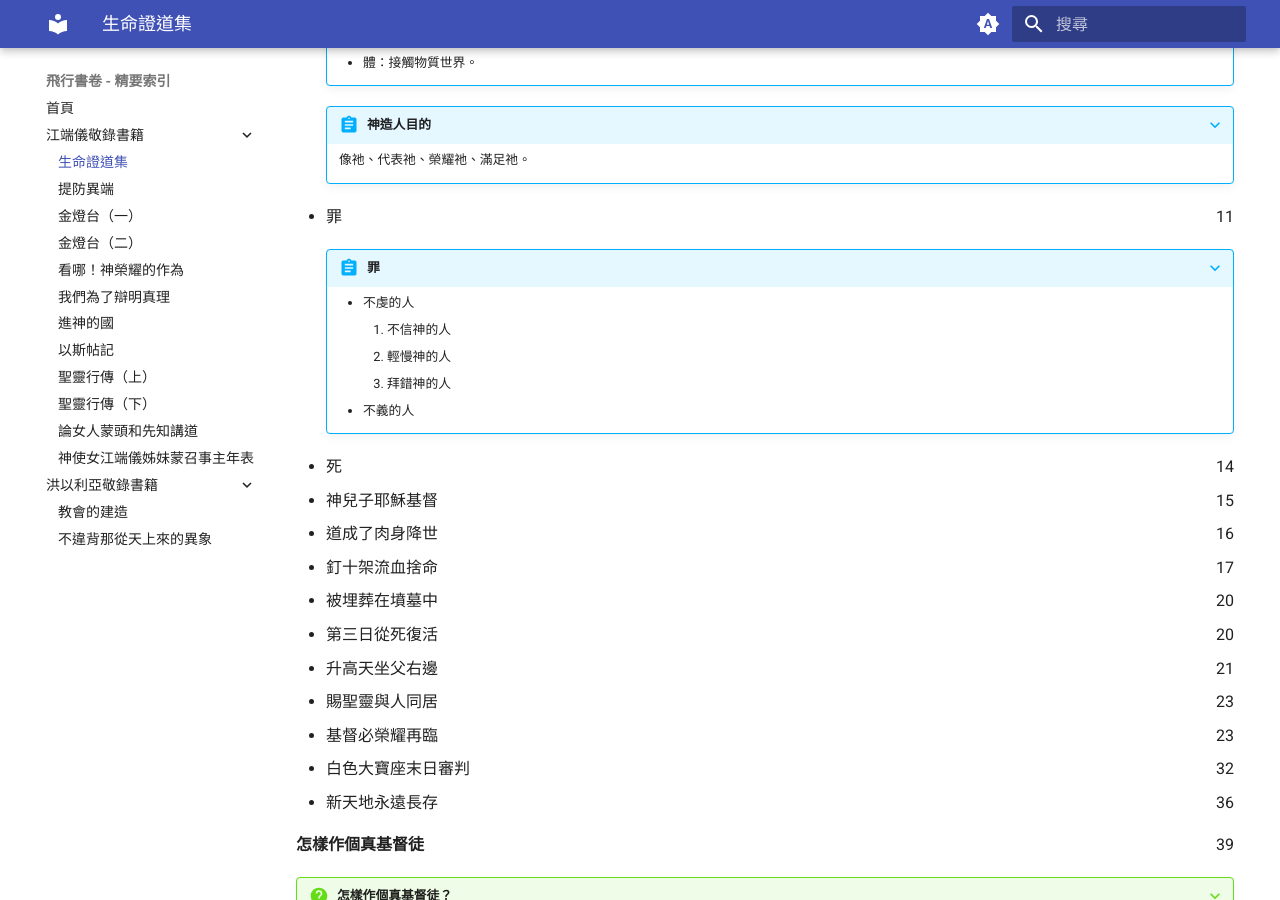
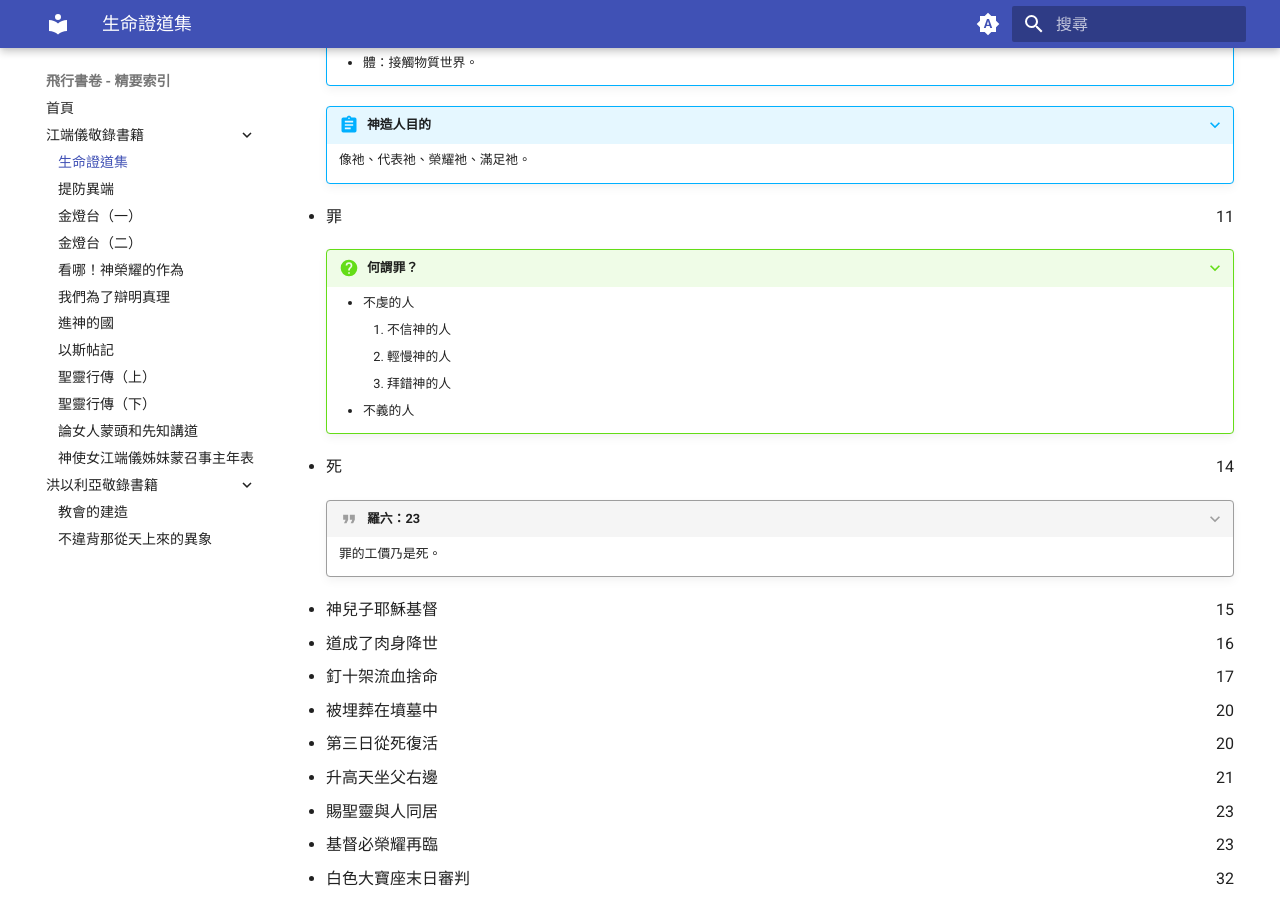
Before and after one commit to canaan-land/s-books, an MkDocs documentation site: the page built from docs/江端儀敬錄書籍/生命證道集.md, in a window 1280 px wide and 900 px high, scrolled down 1892 px. Built offline with MkDocs 1.6.1 and Material for MkDocs 9.7.7, drawn with Linux system fonts in a browser that asks for light colours.

Commit message:
Update 生命證道集.md

```diff
--- a/docs/江端儀敬錄書籍/生命證道集.md
+++ b/docs/江端儀敬錄書籍/生命證道集.md
@@ -72,7 +72,7 @@
 
 * 罪 <span style="float: right;">11</span>
 
-    ???+ abstract "罪"
+    ???+ question "何謂罪？"
         * 不虔的人
             1. 不信神的人
             1. 輕慢神的人
@@ -80,6 +80,10 @@
         * 不義的人
 
 * 死 <span style="float: right;">14</span>
+
+    ???+ quote "羅六：23"
+        罪的工價乃是死。
+
 * 神兒子耶穌基督 <span style="float: right;">15</span>
 * 道成了肉身降世 <span style="float: right;">16</span>
 * 釘十架流血捨命 <span style="float: right;">17</span>
```
